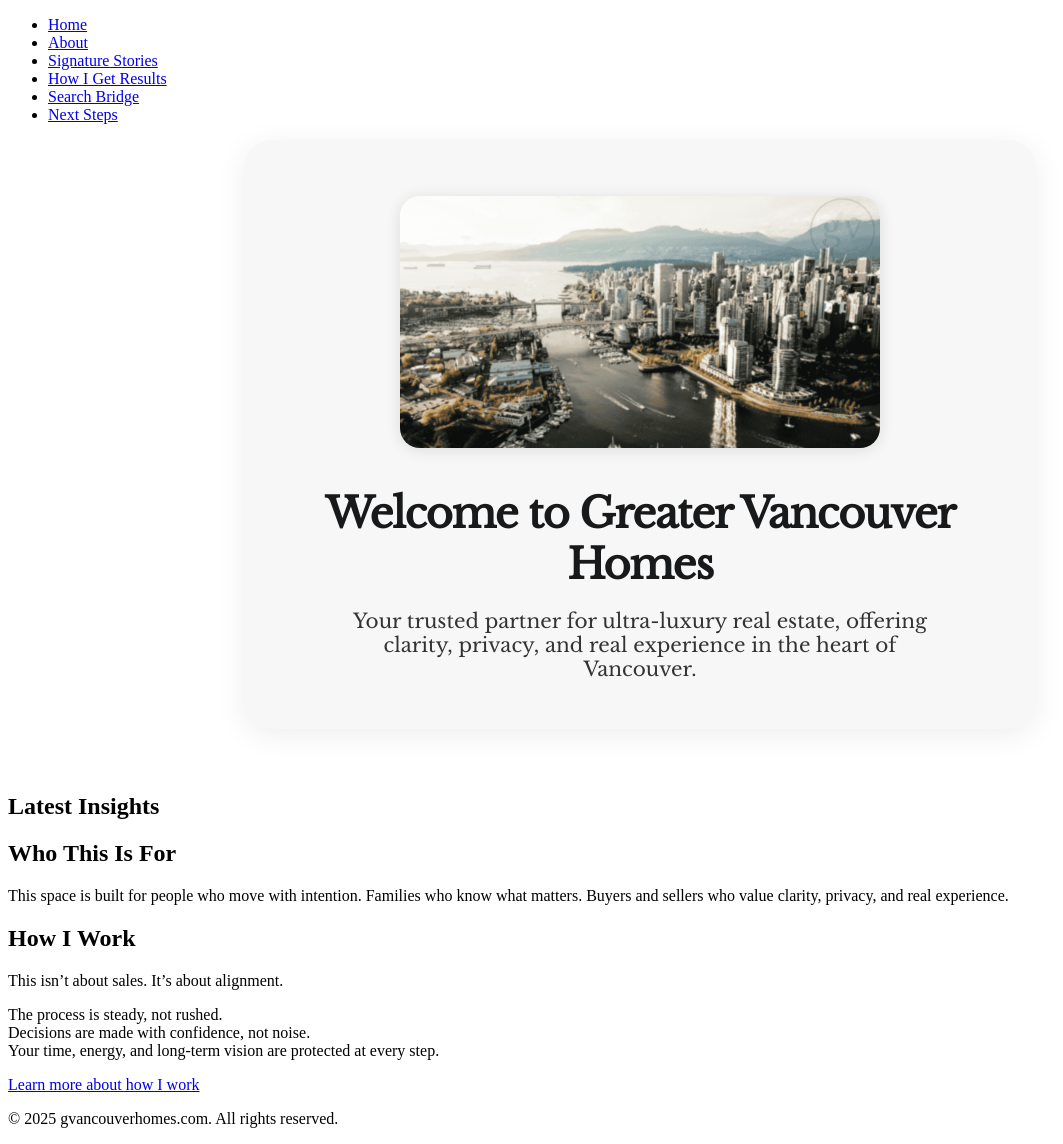
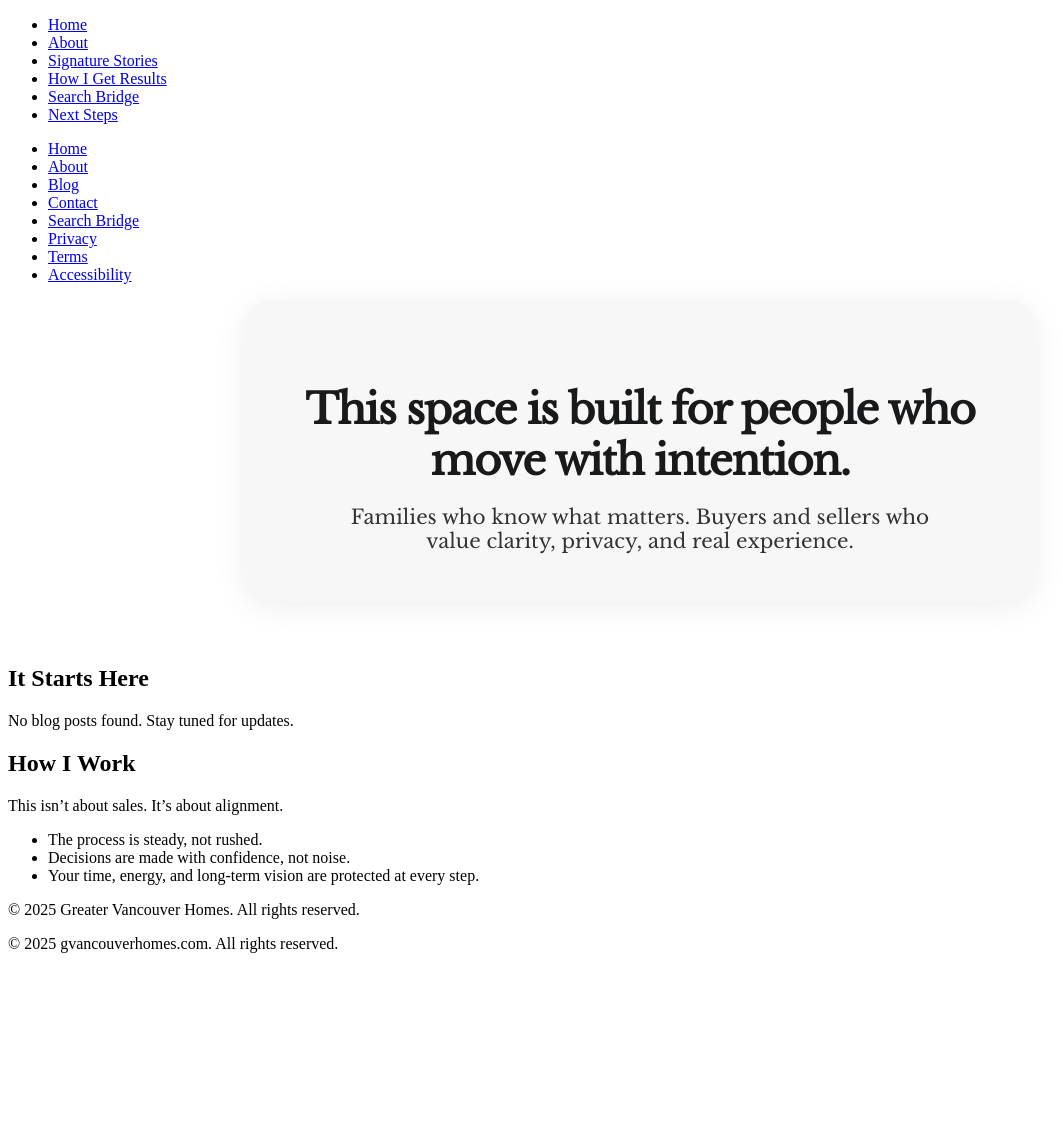
Before and after one commit to gvancouverhomes/gvancouverhomes.github.io, a Jekyll site: the page built from index.md, in a window 1280 px wide. Shown: the whole page, without its empty margins (0-1063 px from the left). Built offline with Jekyll 4.4.1, drawn with Linux system fonts in a browser that asks for light colours; after the commit the page ends 969 px from its top, so only the background shows below that.

Commit message:
Update index.md
update index for jekyll

```diff
--- a/index.md
+++ b/index.md
@@ -1,33 +1,54 @@
 ---
 layout: default
-title: "Greater Vancouver Homes"
-description: "Ultra-luxury real estate with clarity, privacy, and trusted experience in Greater Vancouver."
-permalink: /
+title: Greater Vancouver Homes
+description: Real estate for people who move with intention. Clarity, privacy, real experience. Serving high-value buyers and sellers in Greater Vancouver.
 ---
 
-<div class="hero">
-  <img src="/assets/images/hero.png" alt="Vancouver skyline" class="hero-img">
-  <h1>Welcome to Greater Vancouver Homes</h1>
-  <p>Your trusted partner for ultra-luxury real estate, offering clarity, privacy, and real experience in the heart of Vancouver.</p>
-</div>
+<!-- Navigation -->
+<nav class="nav">
+  <ul>
+    <li><a href="{{ '/' | relative_url }}">Home</a></li>
+    <li><a href="{{ '/about.html' | relative_url }}">About</a></li>
+    <li><a href="{{ '/blog/' | relative_url }}">Blog</a></li>
+    <li><a href="{{ '/contact.html' | relative_url }}">Contact</a></li>
+    <li><a href="{{ '/search-bridge.html' | relative_url }}">Search Bridge</a></li>
+    <li><a href="{{ '/privacy.html' | relative_url }}">Privacy</a></li>
+    <li><a href="{{ '/terms.html' | relative_url }}">Terms</a></li>
+    <li><a href="{{ '/accessibility.html' | relative_url }}">Accessibility</a></li>
+  </ul>
+</nav>
 
-## Latest Insights
+<header class="hero">
+  <h1>This space is built for people who move with intention.</h1>
+  <p>Families who know what matters. Buyers and sellers who value clarity, privacy, and real experience.</p>
+</header>
 
-{% for post in site.posts limit:3 %}
-### [{{ post.title }}]({{ post.url }})
-{{ post.excerpt | strip_html | truncatewords: 30 }}
-{% endfor %}
+<main>
+  <section class="blog-preview">
+    <h2>It Starts Here</h2>
+    {% assign post = site.posts.first %}
+    {% if post %}
+      <div class="blog-excerpt">
+        <h3><a href="{{ post.url | relative_url }}">{{ post.title }}</a></h3>
+        <p>{{ post.excerpt | strip_html | truncatewords: 32 }}</p>
+        <a class="read-more" href="{{ post.url | relative_url }}">Read More</a>
+      </div>
+    {% else %}
+      <p>No blog posts found. Stay tuned for updates.</p>
+    {% endif %}
+  </section>
 
-## Who This Is For
+  <section class="how-i-work-preview">
+    <h2>How I Work</h2>
+    <p>This isn’t about sales. It’s about alignment.</p>
+    <ul>
+      <li>The process is steady, not rushed.</li>
+      <li>Decisions are made with confidence, not noise.</li>
+      <li>Your time, energy, and long-term vision are protected at every step.</li>
+    </ul>
+  </section>
+</main>
 
-This space is built for people who move with intention. Families who know what matters. Buyers and sellers who value clarity, privacy, and real experience.
-
-## How I Work
-
-This isn’t about sales. It’s about alignment.
-
-The process is steady, not rushed.
-Decisions are made with confidence, not noise.
-Your time, energy, and long-term vision are protected at every step.
-
-[Learn more about how I work](/how-i-get-results/)
+<footer>
+  <p>&copy; {{ "now" | date: "%Y" }} Greater Vancouver Homes. All rights reserved.</p>
+</footer>
```
